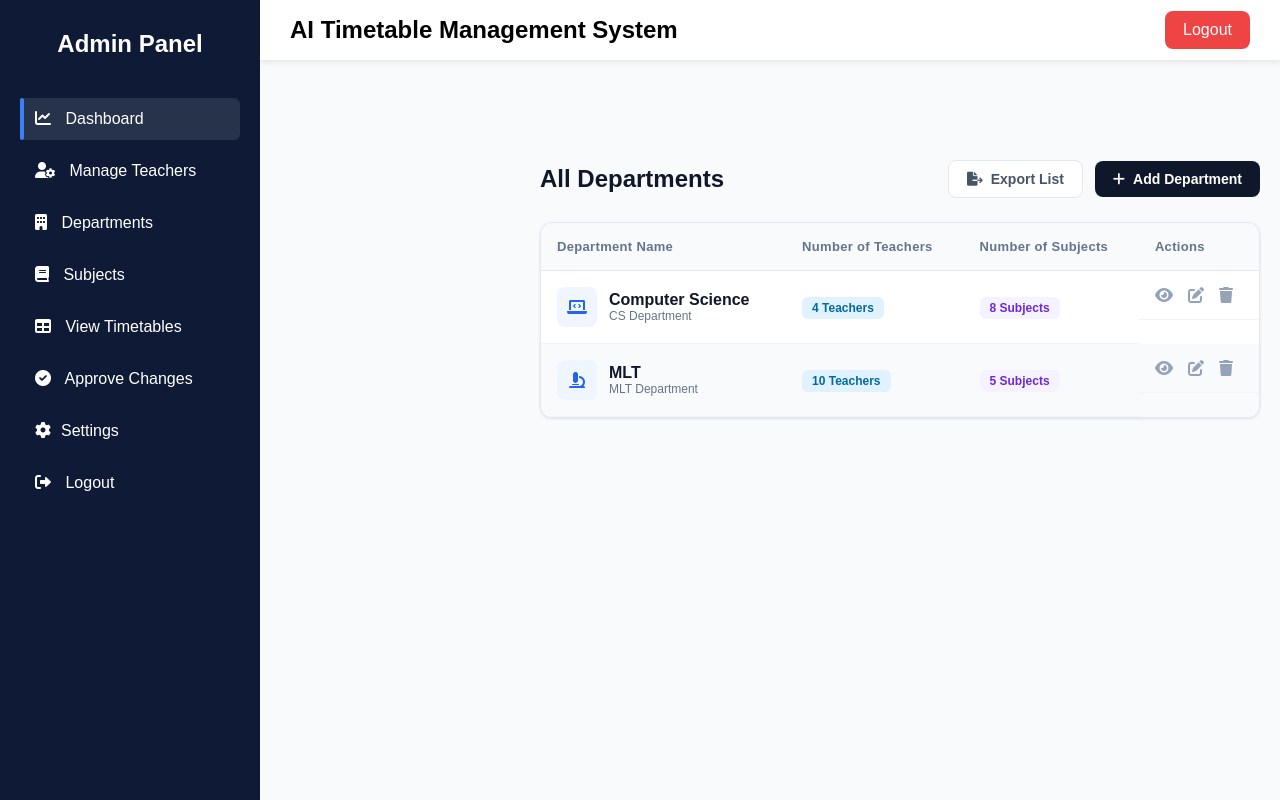
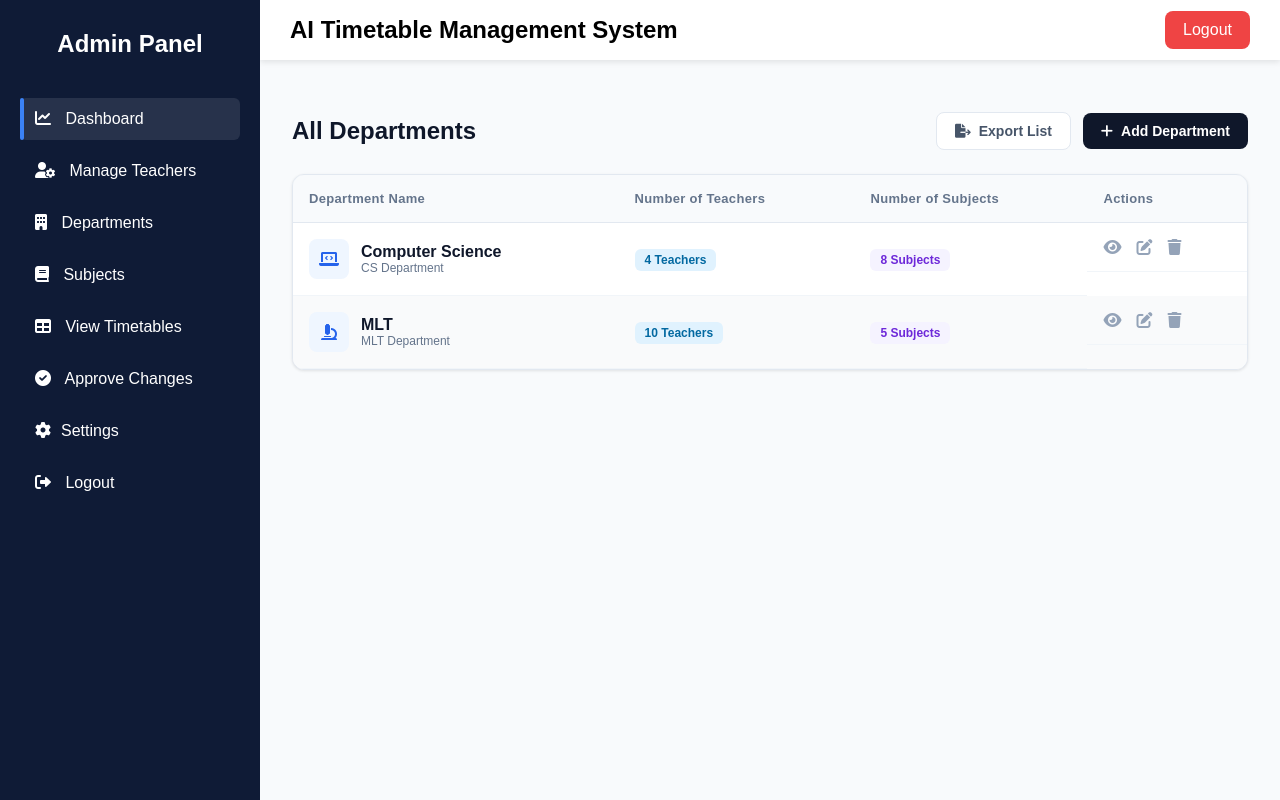
Before and after one commit to umarfarooqdev123/AI-Timetable-Model, a Flask app: page /departments in a window 1280 px wide. Run offline with Flask 3, Linux system fonts and the light colour scheme.

Commit message:
Update departments file CSS

```diff
--- a/static/departments.css
+++ b/static/departments.css
@@ -6,18 +6,12 @@ body {
 }
 
 .main-container {
-    padding: 20px;
+    padding: 2rem;
     display: flex;
     flex-direction: column;
     gap: 24px;
-
-    /* FIX 1: Use calc to subtract sidebar width from total width */
-    width: calc(100% - 260px);
+    width: 100%;
     box-sizing: border-box;
-
-    /* FIX 2: Ensure it starts after the sidebar */
-    margin-left: 260px;
-    margin-top: 60px;
 
     /* FIX 3: Prevent any internal overflow from creating a scrollbar */
     overflow-x: hidden;
```
